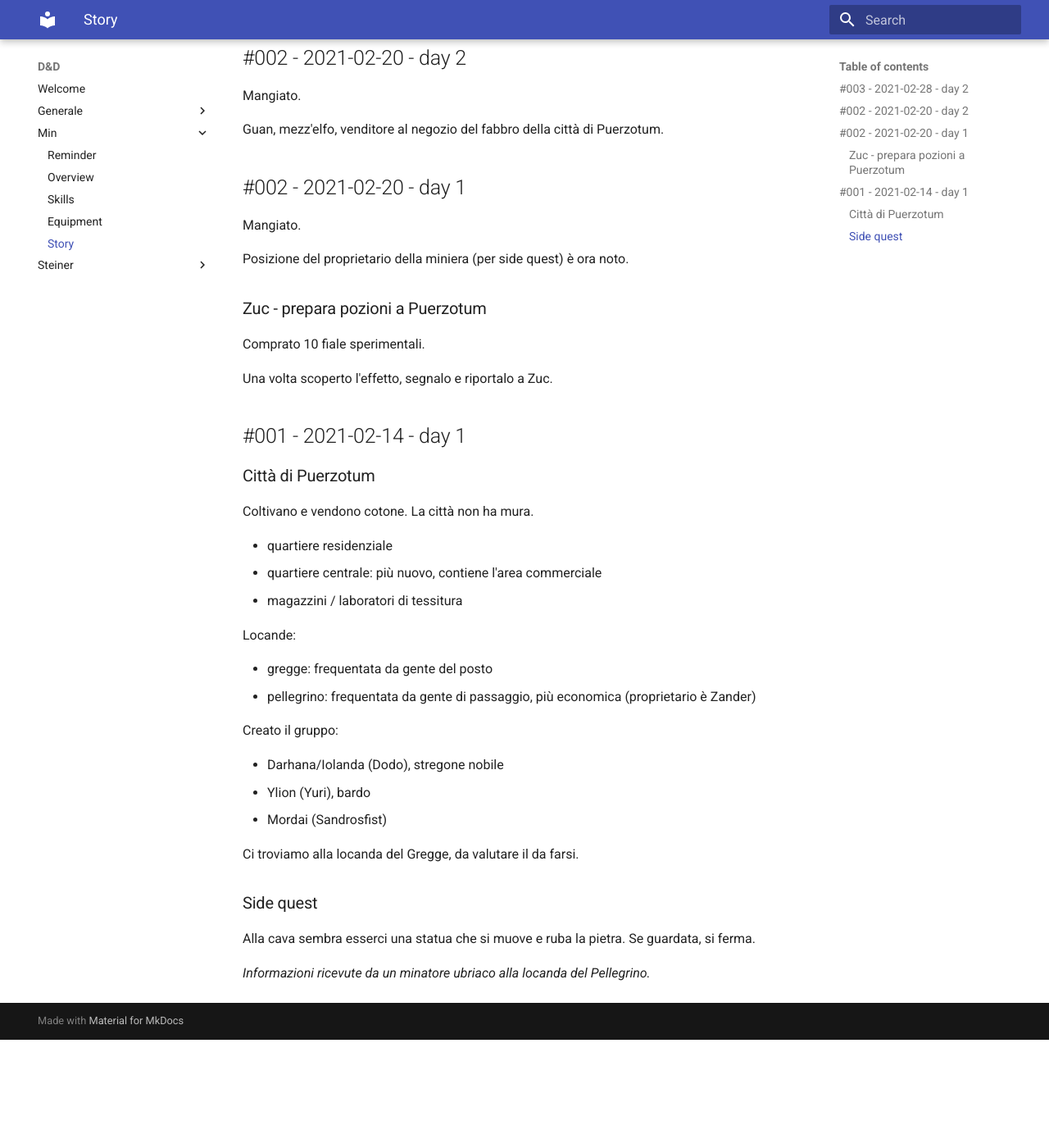
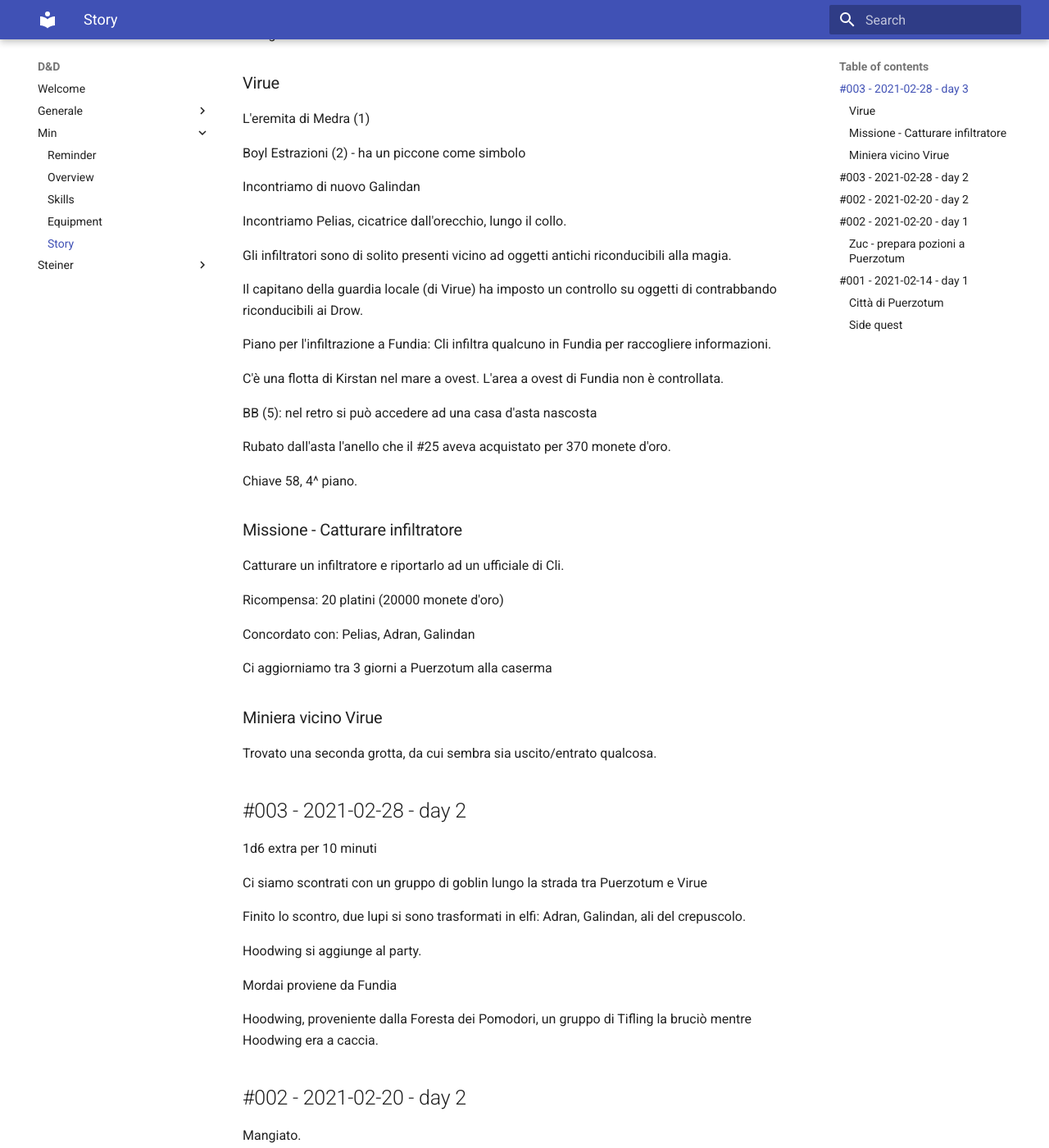
Before and after one commit to vitalegi/dungeons-and-dragons-docs, an MkDocs documentation site: the page built from docs/Min/04.story.md, in a window 1280 px wide and 1400 px high, scrolled down 202 px. Shown: the whole window at 82% size. Built offline with MkDocs 1.6.1 and Material for MkDocs 9.7.7, drawn with Linux system fonts in a browser that asks for light colours; before the commit the page ends 1470 px from its top, so only the background shows below that.

Commit message:
update sessione

```diff
--- a/docs/Min/04.story.md
+++ b/docs/Min/04.story.md
@@ -1,6 +1,60 @@
 # Story
 
+## #003 - 2021-02-28 - day 3
+
+Mangiato.
+
+### Virue
+
+L'eremita di Medra (1)
+
+Boyl Estrazioni (2) - ha un piccone come simbolo
+
+Incontriamo di nuovo Galindan
+
+Incontriamo Pelias, cicatrice dall'orecchio, lungo il collo.
+
+Gli infiltratori sono di solito presenti vicino ad oggetti antichi riconducibili alla magia.
+
+Il capitano della guardia locale (di Virue) ha imposto un controllo su oggetti di contrabbando riconducibili ai Drow.
+
+Piano per l'infiltrazione a Fundia: Cli infiltra qualcuno in Fundia per raccogliere informazioni.
+
+C'è una flotta di Kirstan nel mare a ovest. L'area a ovest di Fundia non è controllata.
+
+BB (5): nel retro si può accedere ad una casa d'asta nascosta
+
+Rubato dall'asta l'anello che il #25 aveva acquistato per 370 monete d'oro.
+
+Chiave 58, 4^ piano.
+
+### Missione - Catturare infiltratore
+
+Catturare un infiltratore e riportarlo ad un ufficiale di Cli.
+
+Ricompensa: 20 platini (20000 monete d'oro)
+
+Concordato con: Pelias, Adran, Galindan
+
+Ci aggiorniamo tra 3 giorni a Puerzotum alla caserma
+
+### Miniera vicino Virue
+
+Trovato una seconda grotta, da cui sembra sia uscito/entrato qualcosa.
+
 ## #003 - 2021-02-28 - day 2
+
+1d6 extra per 10 minuti
+
+Ci siamo scontrati con un gruppo di goblin lungo la strada tra Puerzotum e Virue
+
+Finito lo scontro, due lupi si sono trasformati in elfi: Adran, Galindan, ali del crepuscolo.
+
+Hoodwing si aggiunge al party.
+
+Mordai proviene da Fundia
+
+Hoodwing, proveniente dalla Foresta dei Pomodori, un gruppo di Tifling la bruciò mentre Hoodwing era a caccia.
 
 ## #002 - 2021-02-20 - day 2
 
```
Also changed, not shown: docs/Min/01.overview.md (+3 -3 lines), docs/Min/02.skills.md (+5 -5 lines), docs/Min/03.equip.md (+5 -3 lines).
